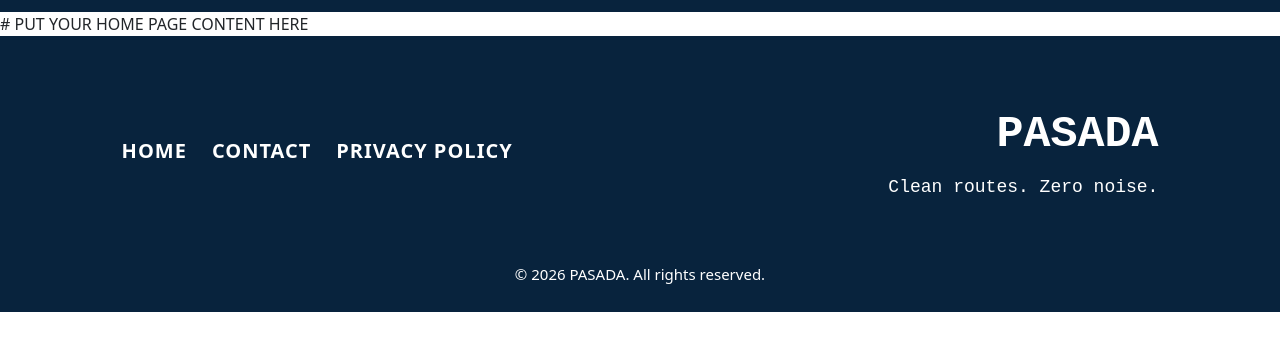
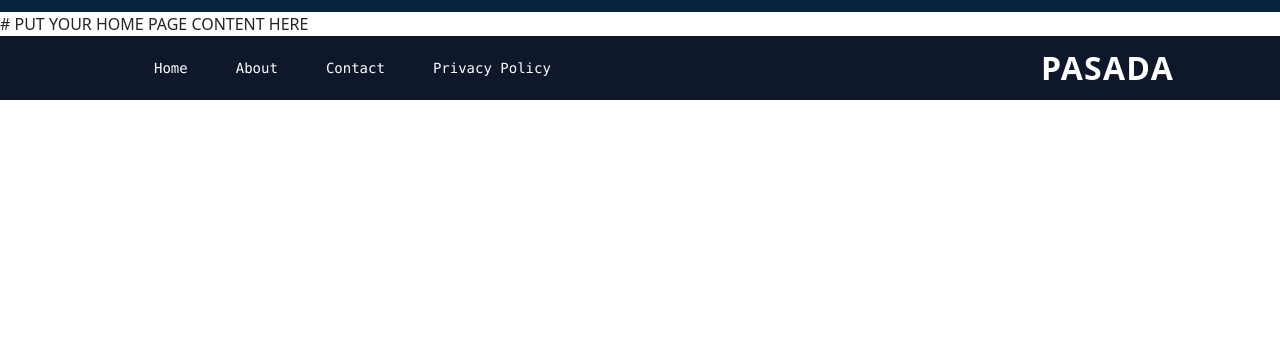
Before and after one commit to darivatives1/MMS-142-Project, a plain HTML site: page index.html in a window 1280 px wide. Shown: the part 63-414 px from the top of the page. Drawn offline with nearby package versions, Linux system fonts and the light colour scheme; files that its build step writes are made by us from their sources; files whose address does not match are found by name.

Commit message:
Updated the footer layout and navigation links
Added the reference HTML navigation links to use on the clickable buttons in the footer

```diff
--- a/footer.html
+++ b/footer.html
@@ -1,20 +1,17 @@
-<footer class="site-footer">
-    <div class="footer-container">
-
-        <nav class="footer-nav" aria-label="Footer navigation">
-            <a href="index.html">HOME</a>
-            <a href="contact.html">CONTACT</a>
-            <a href="privacy.html">PRIVACY POLICY</a>
-        </nav>
-
-        <div class="footer-brand-section">
-            <a href="index.html" class="footer-brand">PASADA</a>
-            <p>Clean routes. Zero noise.</p>
+<footer class="py-3 mt-auto" style="background-color: #0F172A;">
+    <div class="container">
+        <div class="d-flex flex-column flex-md-row align-items-center justify-content-between gap-3">
+            <!-- Footer Navigation Links -->
+            <nav class="d-flex flex-wrap justify-content-center gap-4 gap-md-5 font-monospace small ms-md-5 ps-md-4">
+                <a href="index.html" class="text-white text-decoration-none">Home</a>
+                <a href="about.html" class="text-white text-decoration-none">About</a>
+                <a href="contact.html" class="text-white text-decoration-none">Contact</a>
+                <a href="privacy.html" class="text-white text-decoration-none">Privacy Policy</a>
+            </nav>
+            <!-- Footer Brand Wordmark -->
+            <a href="index.html" class="text-white text-decoration-none fw-bold fs-2 lh-1 me-md-4" style="letter-spacing: 0.04em;">
+                PASADA
+            </a>
         </div>
-
-    </div>
-
-    <div class="footer-copy">
-        &copy; 2026 PASADA. All rights reserved.
     </div>
 </footer>
```
